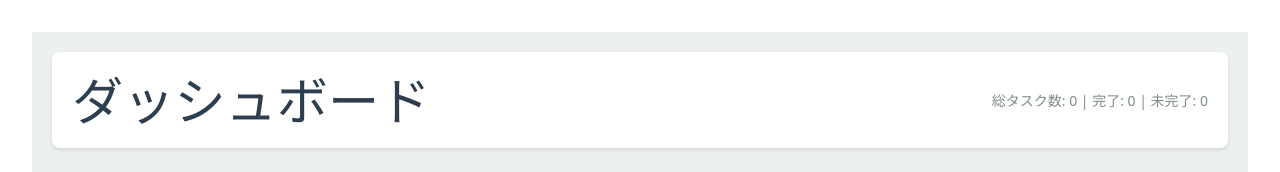
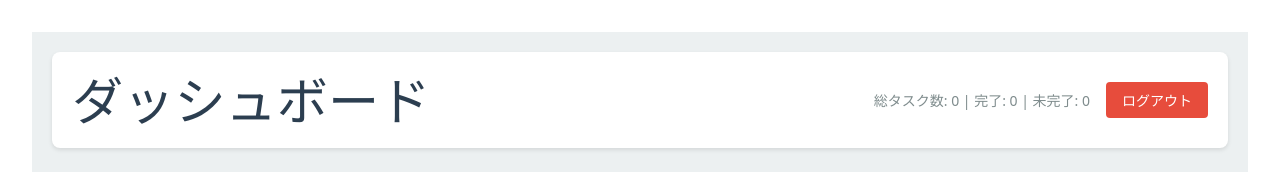
Before and after one commit to yamato3010/rails-react-todo, a React (Vite) app in the folder frontend/: page /dashboard in a window 1280 px wide. Shown: the top 172 px of the page. Built offline with nearby package versions, Linux system fonts and the light colour scheme; no server answers; sample sign-in values are in the browser's storage.

Commit message:
feat: ✨ ダッシュボードにログアウトボタンを追加

```diff
--- a/frontend/src/components/Dashboard.tsx
+++ b/frontend/src/components/Dashboard.tsx
@@ -1,10 +1,10 @@
 import React, { useEffect, useState } from 'react';
+import { useNavigate } from 'react-router-dom';
 import { fetchTasks } from '../api/axios';
+import { Task } from '../types/task';
+import { isTokenExpired } from '../utils/auth';
 import TaskCalendar from './Calendar';
 import TaskList from './TaskList';
-import { useNavigate } from 'react-router-dom';
-import { isTokenExpired } from '../utils/auth';
-import { Task } from '../types/task';
 
 const Dashboard: React.FC = () => {
   const [tasks, setTasks] = useState<Task[]>([]);
@@ -54,6 +54,13 @@ const Dashboard: React.FC = () => {
     setTasks(prevTasks => prevTasks.filter(task => task.id !== taskId));
   };
 
+  const handleLogout = () => {
+    if (window.confirm('ログアウトしますか？')) {
+      localStorage.removeItem('token');
+      navigate('/');
+    }
+  };
+
   if (loading) {
     return (
       <div style={{
@@ -92,6 +99,24 @@ const Dashboard: React.FC = () => {
           <span style={{ color: '#7f8c8d', fontSize: '14px' }}>
             総タスク数: {tasks.length} | 完了: {tasks.filter(t => t.completed).length} | 未完了: {tasks.filter(t => !t.completed).length}
           </span>
+          <button
+            onClick={handleLogout}
+            style={{
+              padding: '8px 16px',
+              backgroundColor: '#e74c3c',
+              color: 'white',
+              border: 'none',
+              borderRadius: '4px',
+              cursor: 'pointer',
+              fontSize: '14px',
+              fontWeight: 'bold',
+              transition: 'background-color 0.2s'
+            }}
+            onMouseOver={(e) => e.currentTarget.style.backgroundColor = '#c0392b'}
+            onMouseOut={(e) => e.currentTarget.style.backgroundColor = '#e74c3c'}
+          >
+            ログアウト
+          </button>
         </div>
       </div>
 
```
